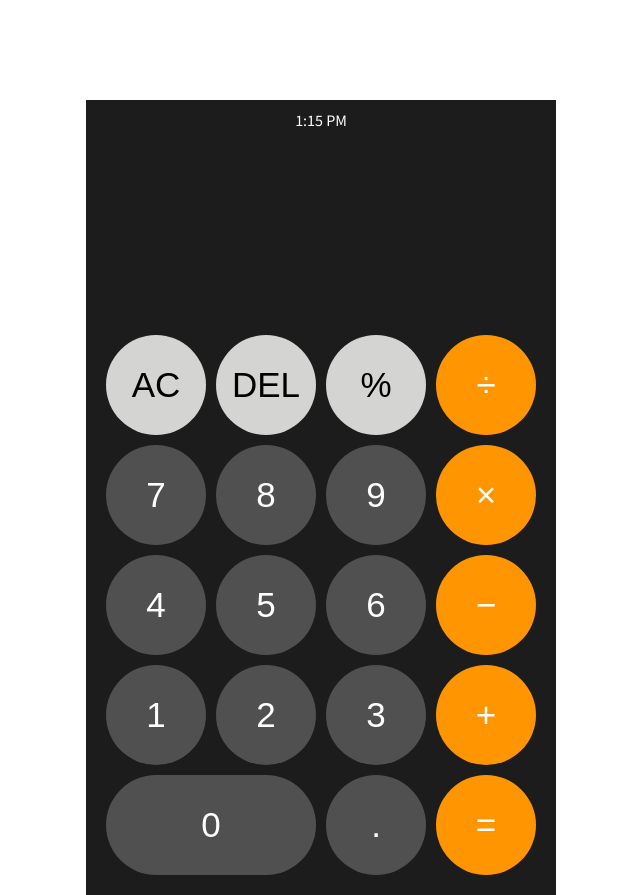
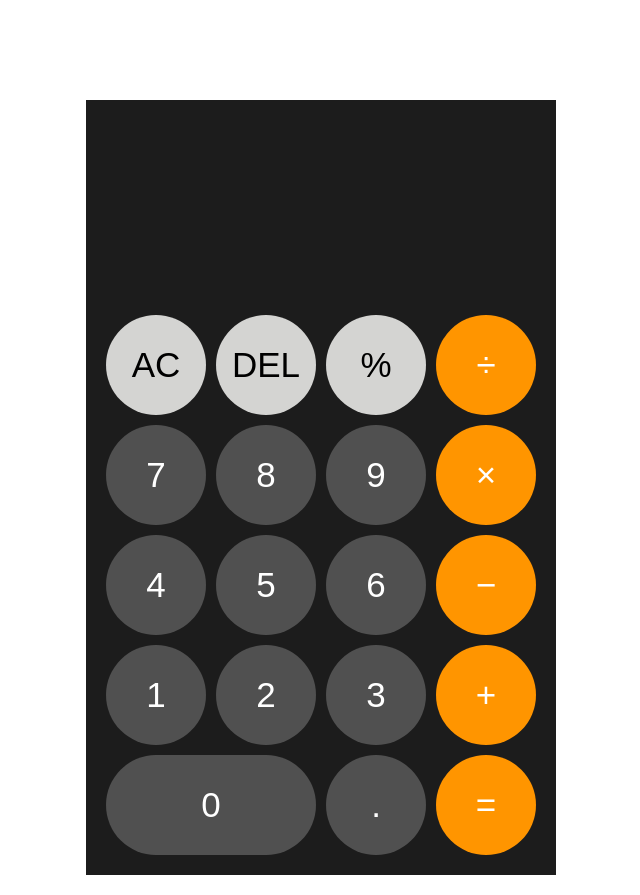
Before and after one commit to jlee9503/iphone_calculator, a plain HTML site: page index.html in a window 1280 px wide. Shown: the whole page, without its empty margins (319-959 px from the left). Drawn offline with Linux system fonts and the light colour scheme.

Commit message:
final modification

```diff
--- a/index.html
+++ b/index.html
@@ -8,7 +8,7 @@
 	</head>
 	<body>
 		<div class="calculator-wrapper">
-			<div class="display__time">1:15 PM</div>
+			<div class="display__time"></div>
 			<div id='prev-output' class="answer"></div>
 			<div id='curr-output' class="answer"></div>
 			<div class="function__buttons">
```
